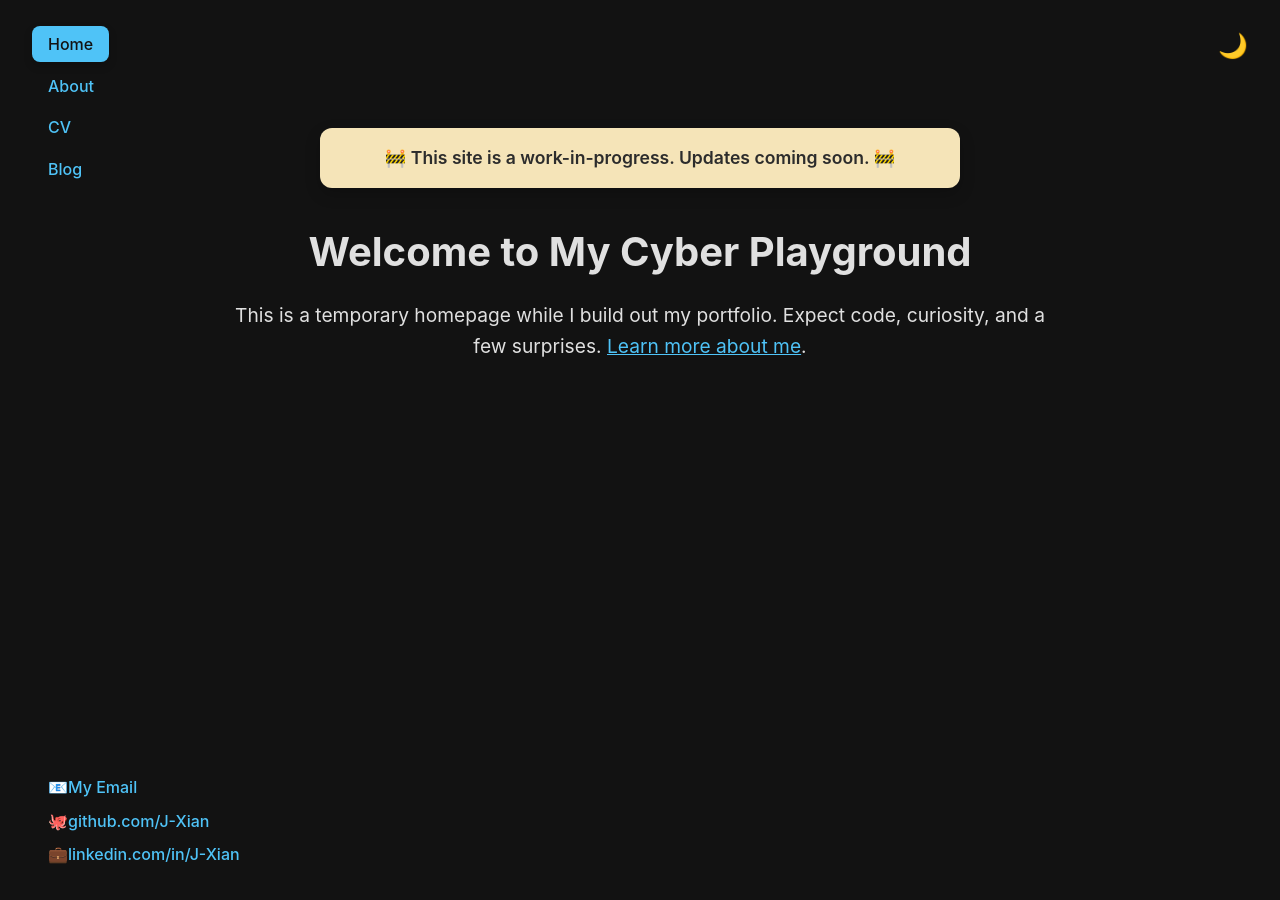
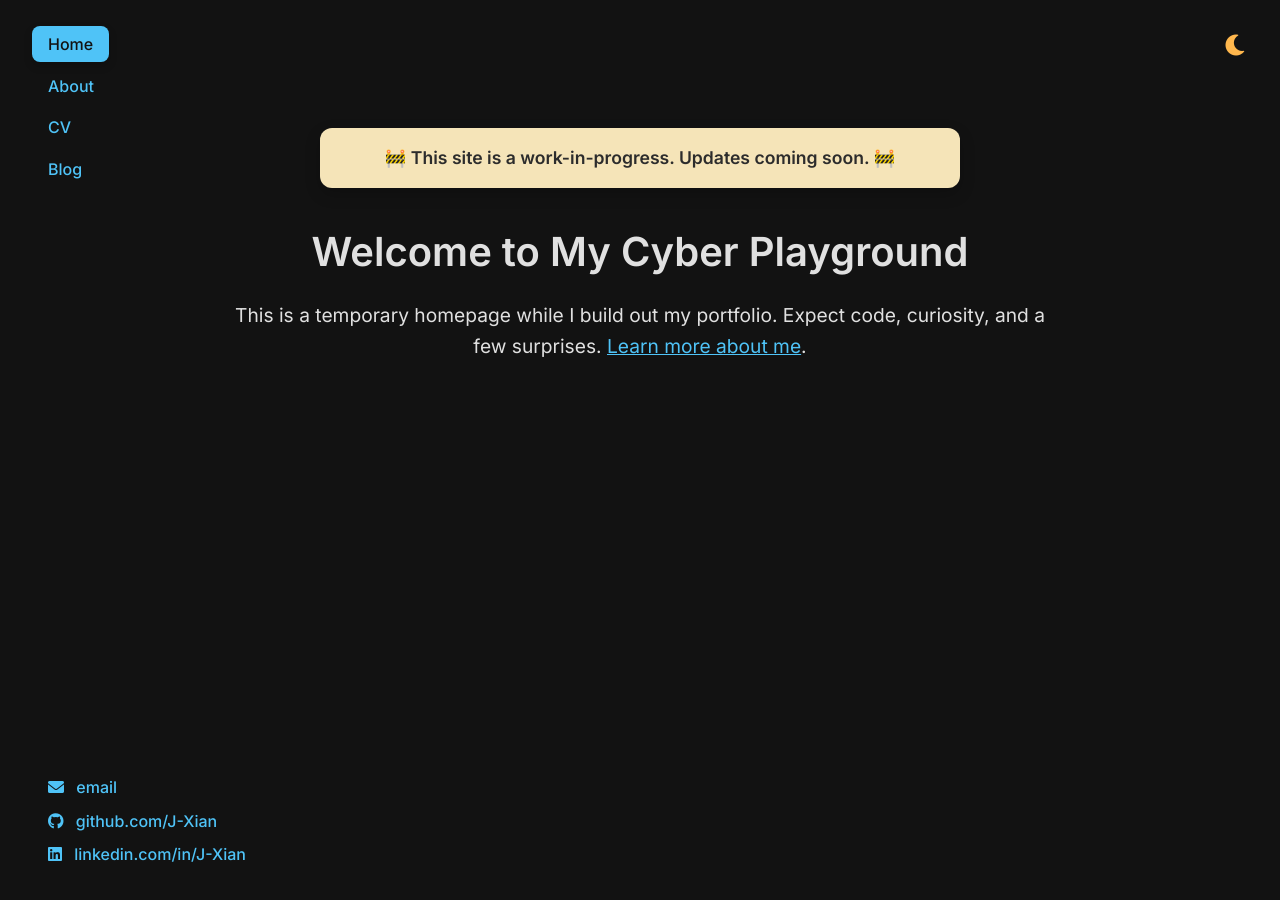
Before and after one commit to J-Xian/J-Xian.github.io, a Jekyll site: the page built from index.html, in a window 1280 px wide. Built offline with Jekyll 4.4.1, drawn with Linux system fonts in a browser that asks for light colours.

Commit message:
Update default.html

```diff
--- a/_layouts/default.html
+++ b/_layouts/default.html
@@ -4,9 +4,16 @@
     <meta charset="UTF-8" />
     <meta name="viewport" content="width=device-width, initial-scale=1.0" />
     <title>{{ page.title }}</title>
+    <!-- Google Fonts -->
+    <link href="https://fonts.googleapis.com/css2?family=Inter:wght@400;500;600&family=Montserrat:wght@700&display=swap" rel="stylesheet">
+    <!-- Font Awesome for icons -->
+    <link rel="stylesheet" href="https://cdnjs.cloudflare.com/ajax/libs/font-awesome/6.0.0-beta3/css/all.min.css">
     <link rel="stylesheet" href="/css/main.css" />
   </head>
   <body data-theme="dark">
+    <button id="theme-toggle" title="Switch theme">
+        <i class="fas fa-moon"></i>
+    </button>
     <nav>
       <ul>
         <li><a href="/" {% if page.url == "/" %}class="active"{% endif %}>Home</a></li>
@@ -17,21 +24,62 @@
     </nav>
 
     <div class="container">
-      <main class="main-content">
+      <main class="main-content fade-in">
         {{ content }}
       </main>
     </div>
 
     <footer>
       <ul>
-        <li><a href="mailto:jingxian06@hotmail.com" class="footer-link">📧My Email</a></li>
-        <li><a href="https://github.com/J-Xian" class="footer-link">🐙github.com/J-Xian</a></li>
-        <li><a href="https://www.linkedin.com/in/j-xian" class="footer-link">💼linkedin.com/in/J-Xian</a></li>
+        <li><a href="mailto:jingxian06@hotmail.com" class="footer-link"><i class="fas fa-envelope"></i> email</a></li>
+        <li><a href="https://github.com/J-Xian" class="footer-link"><i class="fab fa-github"></i> github.com/J-Xian</a></li>
+        <li><a href="https://www.linkedin.com/in/j-xian" class="footer-link"><i class="fab fa-linkedin"></i> linkedin.com/in/J-Xian</a></li>
       </ul>
     </footer>
 
-    <button id="theme-toggle" title="Switch theme">🌙</button>
-    <script src="/js/theme-toggle.js"></script>
-    <script src="/js/scroll-animation.js"></script>
+    <script>
+        document.addEventListener('DOMContentLoaded', () => {
+            const themeToggle = document.getElementById('theme-toggle');
+            const body = document.body;
+            const icon = themeToggle.querySelector('i');
+            const mainContent = document.querySelector('.main-content');
+
+            // Apply fade-in animation
+            setTimeout(() => {
+                mainContent.classList.add('visible');
+            }, 500);
+
+            // Theme toggle logic
+            themeToggle.addEventListener('click', () => {
+                if (body.getAttribute('data-theme') === 'light') {
+                    body.removeAttribute('data-theme');
+                    icon.classList.remove('fa-sun');
+                    icon.classList.add('fa-moon');
+                } else {
+                    body.setAttribute('data-theme', 'light');
+                    icon.classList.remove('fa-moon');
+                    icon.classList.add('fa-sun');
+                }
+            });
+
+            // Intersection Observer for scroll-based effects
+            const observerOptions = {
+                root: null,
+                rootMargin: '0px',
+                threshold: 0.1
+            };
+            const observer = new IntersectionObserver((entries, observer) => {
+                entries.forEach(entry => {
+                    if (entry.isIntersecting) {
+                        entry.target.classList.add('visible');
+                        observer.unobserve(entry.target);
+                    }
+                });
+            }, observerOptions);
+
+            // Observe all elements with the 'fade-in' class
+            document.querySelectorAll('.fade-in').forEach(el => observer.observe(el));
+        });
+    </script>
   </body>
 </html>
```
